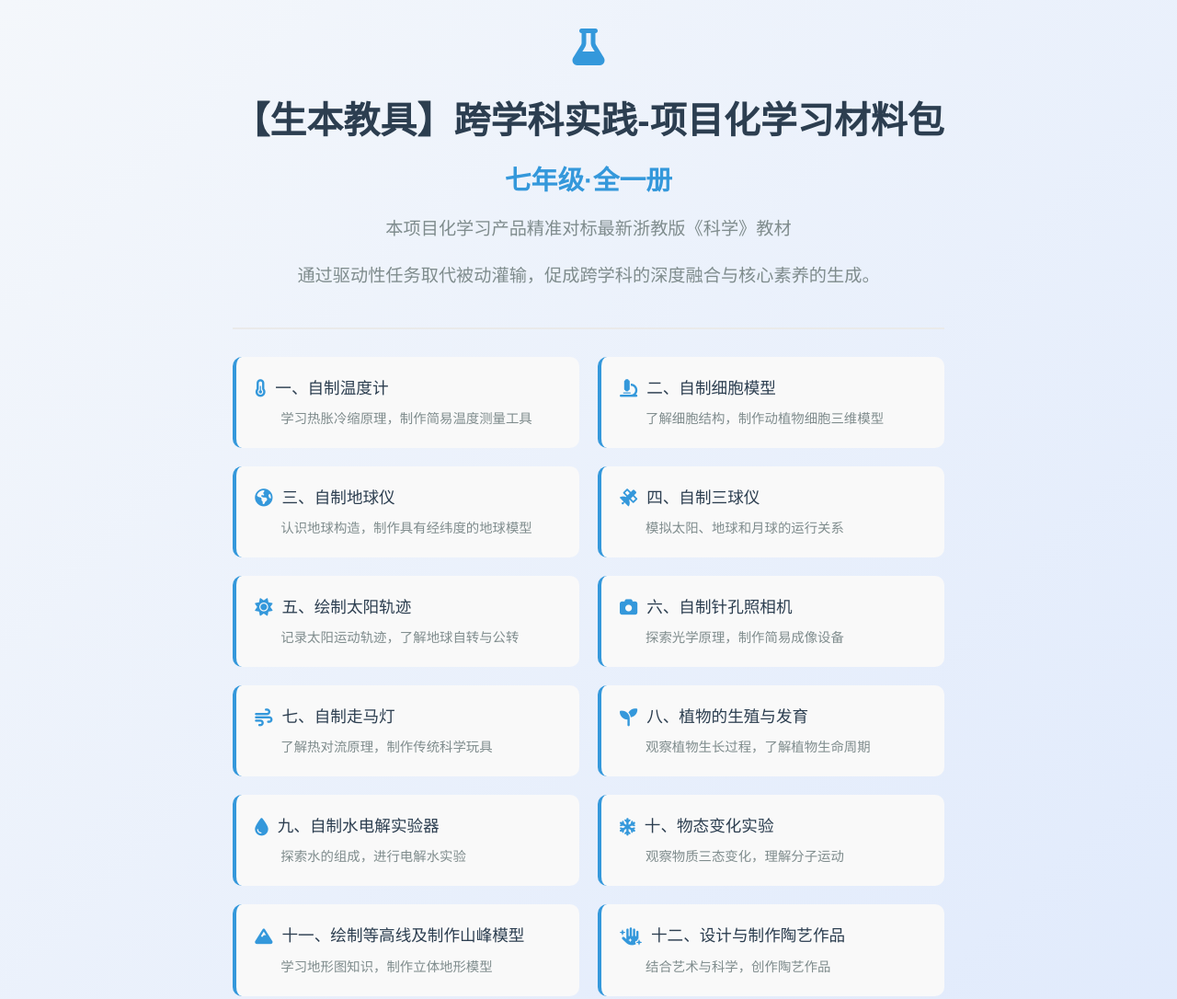
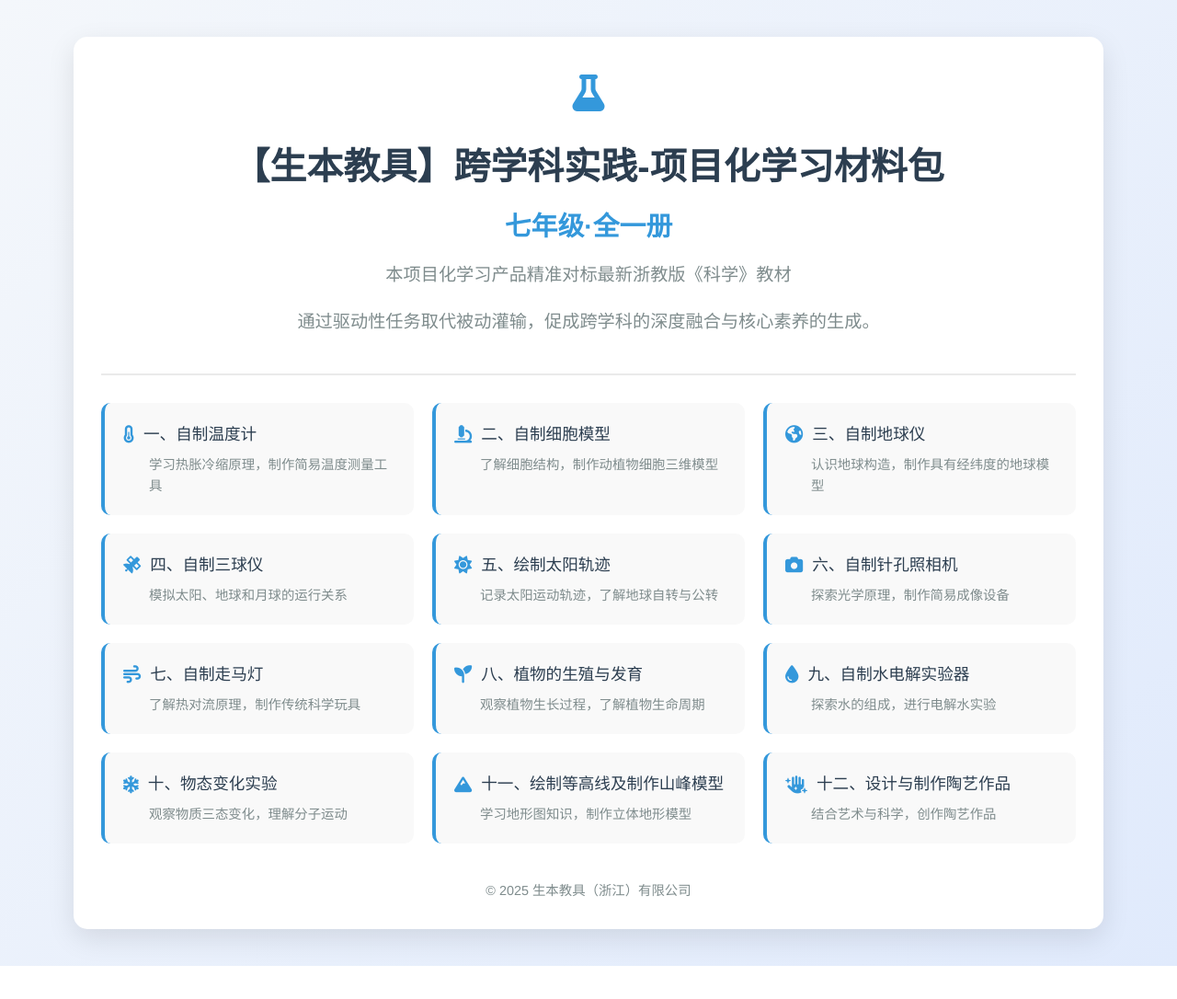
Before and after one commit to xiao103/XMH-Grade7-ZJ, a plain HTML site: page index.html in a window 1280 px wide. Shown: the top 1086 px of the page at 92% size. After the commit the page ends 1050 px from the top, so only its background shows below. Drawn offline with Linux system fonts and the light colour scheme.

Commit message:
Update index.html

```diff
--- a/index.html
+++ b/index.html
@@ -2,7 +2,7 @@
 <html lang="zh">
 <head>
   <meta charset="UTF-8">
-  <meta name="viewport" content="width=device-width, initial-scale=1.0">
+  <meta name="viewport" content="width=device-width, initial-scale=1.0, maximum-scale=1.0, user-scalable=no">
   <title>【生本教具】跨学科实践-项目化学习材料包（七年级·全一册）</title>
   <link rel="stylesheet" href="https://cdnjs.cloudflare.com/ajax/libs/font-awesome/6.4.0/css/all.min.css">
   <style>
@@ -12,88 +12,105 @@
       padding: 0;
     }
 
+    :root {
+      --primary-color: #3498db;
+      --secondary-color: #2c3e50;
+      --text-color: #333;
+      --light-gray: #7f8c8d;
+      --background-light: #f4f7fb;
+      --background-lighter: #e0eafc;
+      --card-bg: #f9f9f9;
+      --card-hover: #f1f9ff;
+      --shadow: rgba(0, 0, 0, 0.1);
+    }
+
+    html {
+      font-size: 16px;
+    }
+
     body {
       font-family: "Helvetica Neue", "Arial", sans-serif;
       line-height: 1.6;
-      background: linear-gradient(135deg, #f4f7fb 0%, #e0eafc 100%);
-      color: #333;
+      background: linear-gradient(135deg, var(--background-light) 0%, var(--background-lighter) 100%);
+      color: var(--text-color);
       min-height: 100vh;
-      padding: 20px;
+      padding: 1.25rem;
       display: flex;
       flex-direction: column;
       align-items: center;
       justify-content: center;
     }
 
-    。container {
-      max-width: 1000px;
+    .container {
+      max-width: 64rem;
       width: 100%;
       background: white;
-      padding: 30px;
-      border-radius: 15px;
-      box-shadow: 0 10px 30px rgba(0, 0, 0, 0.1);
-      margin: 20px auto;
+      padding: 1.875rem;
+      border-radius: 0.9375rem;
+      box-shadow: 0 0.625rem 1.875rem var(--shadow);
+      margin: 1.25rem auto;
     }
 
     .header {
       text-align: center;
-      margin-bottom: 30px;
-      padding-bottom: 20px;
-      border-bottom: 2px solid #eaeaea;
+      margin-bottom: 1.875rem;
+      padding-bottom: 1.25rem;
+      border-bottom: 0.125rem solid #eaeaea;
     }
 
     h1 {
-      color: #2c3e50;
-      font-size: 2.5rem;
-      margin-bottom: 10px;
+      color: var(--secondary-color);
+      font-size: clamp(1.8rem, 5vw, 2.5rem);
+      margin-bottom: 0.625rem;
     }
 
     h2 {
-      color: #3498db;
-      font-size: 1.8rem;
-      margin-bottom: 15px;
+      color: var(--primary-color);
+      font-size: clamp(1.4rem, 4vw, 1.8rem);
+      margin-bottom: 0.9375rem;
     }
 
     .subtitle {
-      color: #7f8c8d;
-      font-size: 1.2rem;
-      margin-bottom: 20px;
+      color: var(--light-gray);
+      font-size: clamp(1rem, 2.5vw, 1.2rem);
+      margin-bottom: 1.25rem;
     }
 
     .project-list {
       display: grid;
-      grid-template-columns: repeat(auto-fit, minmax(300px, 1fr));
-      gap: 20px;
-      margin-top: 30px;
+      grid-template-columns: repeat(auto-fit, minmax(min(100%, 20rem), 1fr));
+      gap: 1.25rem;
+      margin-top: 1.875rem;
     }
 
     .project-item {
-      background: #f9f9f9;
-      border-radius: 10px;
-      padding: 20px;
+      background: var(--card-bg);
+      border-radius: 0.625rem;
+      padding: 1.25rem;
       transition: all 0.3s ease;
-      border-left: 4px solid #3498db;
+      border-left: 0.25rem solid var(--primary-color);
+      cursor: pointer;
     }
 
     .project-item:hover {
-      transform: translateY(-5px);
-      box-shadow: 0 5px 15px rgba(0, 0, 0, 0.1);
-      background: #f1f9ff;
+      transform: translateY(-0.3125rem);
+      box-shadow: 0 0.3125rem 0.9375rem var(--shadow);
+      background: var(--card-hover);
     }
 
     .project-link {
       display: flex;
       align-items: center;
       text-decoration: none;
-      color: #2c3e50;
+      color: var(--secondary-color);
       font-weight: 500;
-      font-size: 1.1rem;
+      font-size: clamp(1rem, 2.5vw, 1.1rem);
     }
 
     .project-link i {
-      margin-right: 10px;
-      color: #3498db;
-      font-size: 1.2rem;
+      margin-right: 0.625rem;
+      color: var(--primary-color);
+      font-size: clamp(1.1rem, 3vw, 1.2rem);
     }
 
     .project-link:hover {
@@ -101,38 +118,39 @@
     }
 
     .project-desc {
-      color: #7f8c8d;
-      font-size: 0.9rem;
-      margin-top: 8px;
-      margin-left: 28px;
+      color: var(--light-gray);
+      font-size: clamp(0.8rem, 2vw, 0.9rem);
+      margin-top: 0.5rem;
+      margin-left: 1.75rem;
     }
 
     .footer {
       text-align: center;
-      margin-top: 40px;
-      color: #7f8c8d;
-      font-size: 0.9rem;
+      margin-top: 2.5rem;
+      color: var(--light-gray);
+      font-size: clamp(0.8rem, 2vw, 0.9rem);
     }
 
     .logo {
-      font-size: 2.5rem;
-      color: #3498db;
-      margin-bottom: 15px;
+      font-size: clamp(2rem, 6vw, 2.5rem);
+      color: var(--primary-color);
+      margin-bottom: 0.9375rem;
     }
 
     /* 响应式设计 */
     @media (max-width: 768px) {
-      .container {
-        padding: 20px;
-        margin: 10px;
+      html {
+        font-size: 14px;
       }
 
-      h1 {
-        font-size: 2rem;
+      body {
+        padding: 0.625rem;
       }
 
-      h2 {
-        font-size: 1.5rem;
+      .container {
+        padding: 1.25rem;
+        margin: 0.625rem;
+        border-radius: 0.625rem;
       }
 
       .project-list {
@@ -141,24 +159,27 @@
     }
 
     @media (max-width: 480px) {
-      body {
-        padding: 10px;
+      html {
+        font-size: 13px;
       }
 
       .container {
-        padding: 15px;
-      }
-
-      h1 {
-        font-size: 1.8rem;
+        padding: 0.9375rem;
+        border-radius: 0.5rem;
       }
 
       .project-item {
-        padding: 15px;
+        padding: 0.9375rem;
+      }
+    }
+
+    @media (min-width: 1200px) {
+      .container {
+        max-width: 70rem;
       }
 
-      .project-link {
-        font-size: 1rem;
+      .project-list {
+        grid-template-columns: repeat(auto-fit, minmax(18rem, 1fr));
       }
     }
   </style>
@@ -173,7 +194,6 @@
       <h2>七年级·全一册</h2>
       <p class="subtitle">本项目化学习产品精准对标最新浙教版《科学》教材</p>
       <p class="subtitle">通过驱动性任务取代被动灌输，促成跨学科的深度融合与核心素养的生成。</p>
-
     </div>
 
     <div class="project-list">
```
